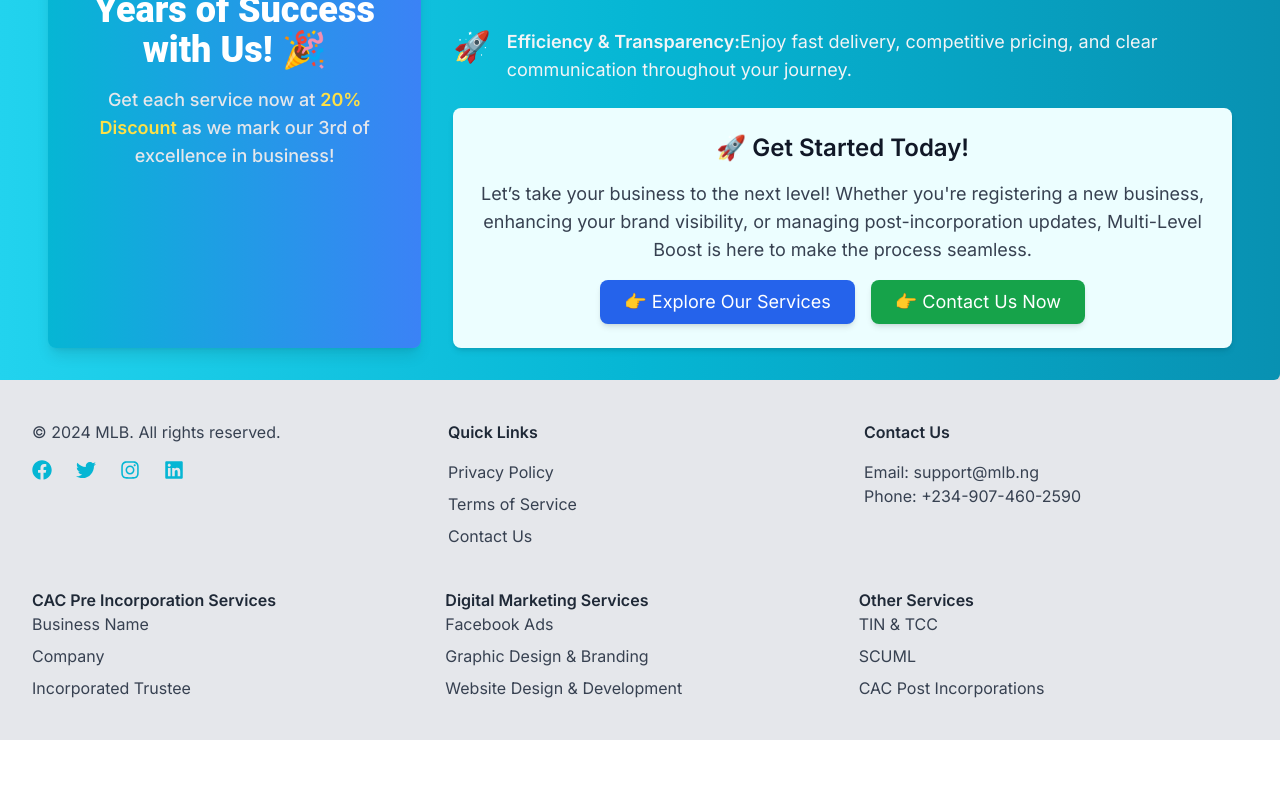
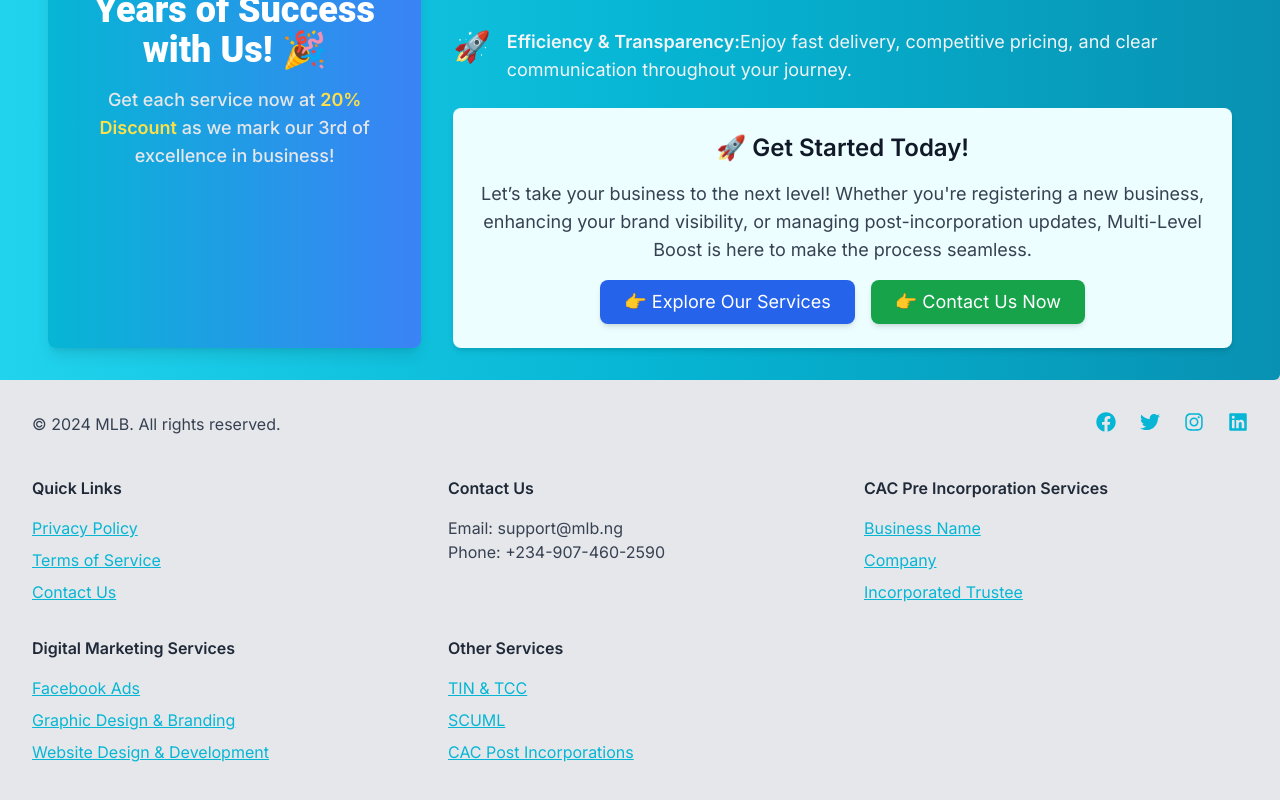
Before and after one commit to elijahkelechi/mlb_frontend, a React (Vite) app: page / in a window 1280 px wide. Shown: the part 4447-5247 px from the top of the page. Before the commit the page ends 5187 px from the top, so only its background shows below. Built offline with nearby package versions, Linux system fonts and the light colour scheme.

Commit message:
I commit

```diff
--- a/src/components/Footer.jsx
+++ b/src/components/Footer.jsx
@@ -1,17 +1,21 @@
 import React from "react";
 import { FaFacebook, FaTwitter, FaInstagram, FaLinkedin } from "react-icons/fa";
-import { Link } from "react-router";
+import { Link } from "react-router-dom";
+
 const Footer = () => {
   const handleScrollToTop = () => {
     window.scrollTo(0, 0);
   };
+
   return (
-    <footer className="bg-gray-200 py-10 px-4 md:px-8">
+    <footer className="bg-gray-200 py-8 px-4 md:px-8">
       <div className="container mx-auto">
-        <div className="grid grid-cols-1 md:grid-cols-3 gap-8">
-          <div className="text-center md:text-left">
-            <div className="text-gray-700 mb-4">
+        {/* Social Media and Copyright */}
+        <div className="flex flex-col md:flex-row justify-between items-center md:items-start mb-8">
+          <div className="text-center md:text-left mb-4 md:mb-0">
+            <div className="text-gray-700 mb-2 text-sm md:text-base">
               &copy; {new Date().getFullYear()} MLB. All rights reserved.
+            </div>
           </div>
           <div className="flex justify-center md:justify-start space-x-6">
             <a
@@ -49,45 +53,64 @@ const Footer = () => {
           </div>
         </div>
 
-          <div className="text-center md:text-left">
-            <h4 className="font-semibold text-gray-800 mb-4">Quick Links</h4>
-            <ul className="text-gray-700 space-y-2">
+        {/* Quick Links */}
+        <div className="grid grid-cols-1 md:grid-cols-3 gap-8 mb-8">
+          <div>
+            <h4 className="font-semibold text-gray-800 mb-4 text-center md:text-left">
+              Quick Links
+            </h4>
+            <ul className="text-gray-700 space-y-2 text-center md:text-left">
               <li>
-                <a href="#" className="hover:text-cyan-700">
+                <a
+                  href="#"
+                  className="text-cyan-500 hover:text-cyan-700 underline"
+                >
                   Privacy Policy
                 </a>
               </li>
               <li>
-                <a href="#" className="hover:text-cyan-700">
+                <a
+                  href="#"
+                  className="text-cyan-500 hover:text-cyan-700 underline"
+                >
                   Terms of Service
                 </a>
               </li>
               <li>
-                <a href="#" className="hover:text-cyan-700">
+                <a
+                  href="#"
+                  className="text-cyan-500 hover:text-cyan-700 underline"
+                >
                   Contact Us
                 </a>
               </li>
             </ul>
           </div>
 
-          <div className="text-center md:text-left">
-            <h4 className="font-semibold text-gray-800 mb-4">Contact Us</h4>
-            <p className="text-gray-700">Email: support@mlb.ng</p>
-            <p className="text-gray-700">Phone: +234-907-460-2590</p>
-          </div>
+          {/* Contact Us */}
+          <div>
+            <h4 className="font-semibold text-gray-800 mb-4 text-center md:text-left">
+              Contact Us
+            </h4>
+            <p className="text-gray-700 text-center md:text-left">
+              Email: support@mlb.ng
+            </p>
+            <p className="text-gray-700 text-center md:text-left">
+              Phone: +234-907-460-2590
+            </p>
           </div>
 
-        <div className="mt-10 grid grid-cols-1 md:grid-cols-3 gap-6 text-left">
+          {/* CAC Pre Incorporation Services */}
           <div>
-            <h4 className="font-semibold text-gray-800">
+            <h4 className="font-semibold text-gray-800 mb-4 text-center md:text-left">
               CAC Pre Incorporation Services
             </h4>
-            <ul className="text-gray-700 space-y-2">
+            <ul className="text-gray-700 space-y-2 text-center md:text-left">
               <li>
                 <Link
                   onClick={handleScrollToTop}
                   to="/businessNameRegistration"
-                  className="hover:text-cyan-700"
+                  className="text-cyan-500 hover:text-cyan-700 underline"
                 >
                   Business Name
                 </Link>
@@ -96,7 +119,7 @@ const Footer = () => {
                 <Link
                   onClick={handleScrollToTop}
                   to="/limited_liabiltiy_registration"
-                  className="hover:text-cyan-700"
+                  className="text-cyan-500 hover:text-cyan-700 underline"
                 >
                   Company
                 </Link>
@@ -105,23 +128,27 @@ const Footer = () => {
                 <Link
                   onClick={handleScrollToTop}
                   to="/incorperated_trustee_registration"
-                  className="hover:text-cyan-700"
+                  className="text-cyan-500 hover:text-cyan-700 underline"
                 >
                   Incorporated Trustee
                 </Link>
               </li>
             </ul>
           </div>
+        </div>
+
+        {/* Digital Marketing Services */}
+        <div className="grid grid-cols-1 md:grid-cols-3 gap-8 mb-8">
           <div>
-            <h4 className="font-semibold text-gray-800">
+            <h4 className="font-semibold text-gray-800 mb-4 text-center md:text-left">
               Digital Marketing Services
             </h4>
-            <ul className="text-gray-700 space-y-2">
+            <ul className="text-gray-700 space-y-2 text-center md:text-left">
               <li>
                 <Link
                   onClick={handleScrollToTop}
                   to="/social_media_ads"
-                  className="hover:text-cyan-700"
+                  className="text-cyan-500 hover:text-cyan-700 underline"
                 >
                   Facebook Ads
                 </Link>
@@ -130,7 +157,7 @@ const Footer = () => {
                 <Link
                   onClick={handleScrollToTop}
                   to="/graphic_design"
-                  className="hover:text-cyan-700"
+                  className="text-cyan-500 hover:text-cyan-700 underline"
                 >
                   Graphic Design & Branding
                 </Link>
@@ -139,21 +166,25 @@ const Footer = () => {
                 <Link
                   onClick={handleScrollToTop}
                   to="/website_app_design_development"
-                  className="hover:text-cyan-700"
+                  className="text-cyan-500 hover:text-cyan-700 underline"
                 >
                   Website Design & Development
                 </Link>
               </li>
             </ul>
           </div>
+
+          {/* Other Services */}
           <div>
-            <h4 className="font-semibold text-gray-800">Other Services</h4>
-            <ul className="text-gray-700 space-y-2">
+            <h4 className="font-semibold text-gray-800 mb-4 text-center md:text-left">
+              Other Services
+            </h4>
+            <ul className="text-gray-700 space-y-2 text-center md:text-left">
               <li>
                 <Link
                   onClick={handleScrollToTop}
                   to="/TIN_Registration"
-                  className="hover:text-cyan-700"
+                  className="text-cyan-500 hover:text-cyan-700 underline"
                 >
                   TIN & TCC
                 </Link>
@@ -162,7 +193,7 @@ const Footer = () => {
                 <Link
                   onClick={handleScrollToTop}
                   to="/SCUML_Registeration"
-                  className="hover:text-cyan-700"
+                  className="text-cyan-500 hover:text-cyan-700 underline"
                 >
                   SCUML
                 </Link>
@@ -171,7 +202,7 @@ const Footer = () => {
                 <Link
                   onClick={handleScrollToTop}
                   to="/CAC_post_incoperation"
-                  className="hover:text-cyan-700"
+                  className="text-cyan-500 hover:text-cyan-700 underline"
                 >
                   CAC Post Incorporations
                 </Link>
--- a/src/pages/BusinessRegistration/BusinessNameRegistration.jsx
+++ b/src/pages/BusinessRegistration/BusinessNameRegistration.jsx
@@ -264,7 +264,7 @@ const BusinessNameRegistration = () => {
             transition={{ duration: 0.8, delay: 0.2 }}
             className="space-y-6"
           >
-            <div className="bg-white  p-4 md:p-8 shadow-md rounded-lg">
+            <div className="bg-white  p-4 md:p-8  rounded-lg">
               <ol className="list-decimal pl-6 space-y-4 text-gray-700 text-lg">
                 <li>
                   <span className="font-bold text-cyan-600">
```
Lines whose indentation alone changed are shown as unchanged.
